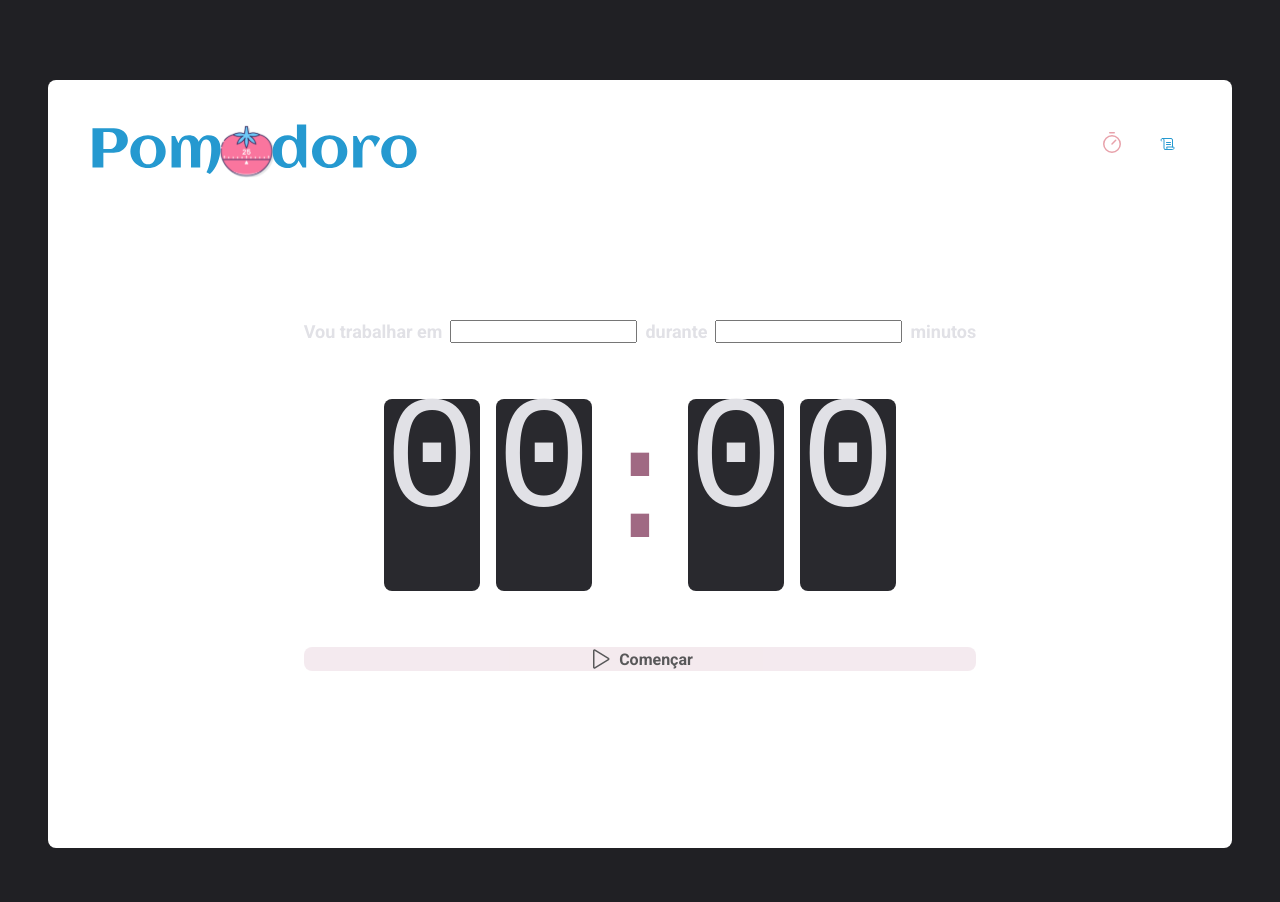
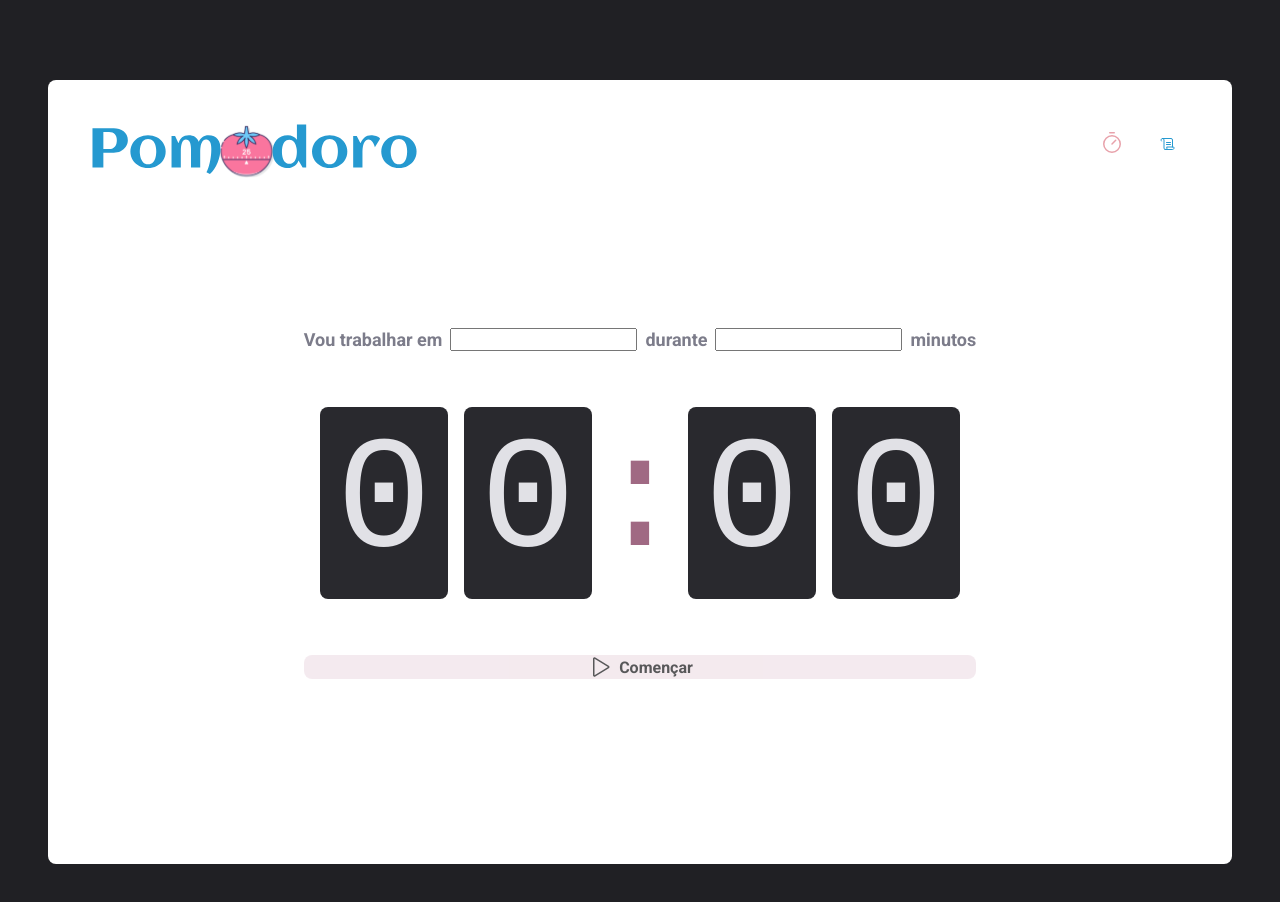
Before and after one commit to nadiduno/timerpomodoro, a React (Vite) app: page / in a window 1280 px wide. Shown: the top 902 px of the page. Built offline with nearby package versions, Linux system fonts and the light colour scheme.

Commit message:
Update Imagem

```diff
--- a/src/layouts/DefaultLayaout/styles.ts
+++ b/src/layouts/DefaultLayaout/styles.ts
@@ -2,7 +2,7 @@ import styled from 'styled-components'
 
 export const LayaoutContainer = styled.div`
   max-width: 74rem;
-  height: calc(100vh - 2rem);
+  height: calc(100vh - 1rem);
   margin: 5rem auto;
   padding: 2.5rem;
   background: ${(props) => props.theme.white};
--- a/src/pages/Home/styles.ts
+++ b/src/pages/Home/styles.ts
@@ -18,7 +18,7 @@ export const FormContainer = styled.div`
   align-items: center;
   justify-content: center;
   gap: 0.5rem;
-  color: ${(props) => props.theme['gray-100']};
+  color: ${(props) => props.theme['gray-500']};
   font-size: 1.125rem;
   font-weight: bold;
   flex-wrap: wrap;
@@ -32,7 +32,7 @@ export const CountdownContainer = styled.main`
   gap: 1rem;
   span {
     background: ${(props) => props.theme['gray-700']};
-    padding: 2rem 1 rem;
+    padding: 2rem 1rem;
     border-radius: 8px;
   }
 `
--- a/src/styles/themes/default.ts
+++ b/src/styles/themes/default.ts
@@ -1,5 +1,6 @@
 export const defaultTheme = {
   white: '#FFF',
+  black: '#000',
 
   'gray-100': '#E1E1E6',
   'gray-300': '#C4C4CC',
```
